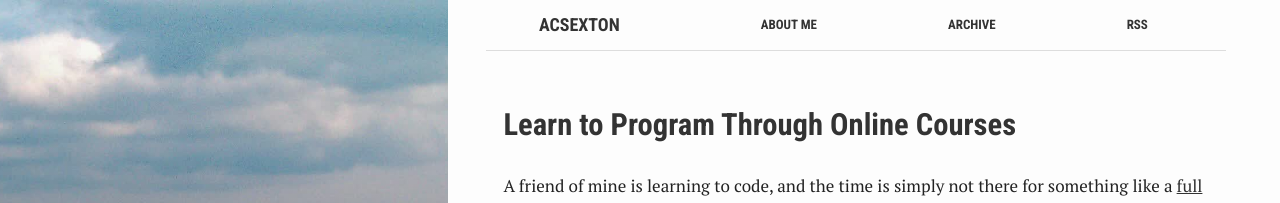
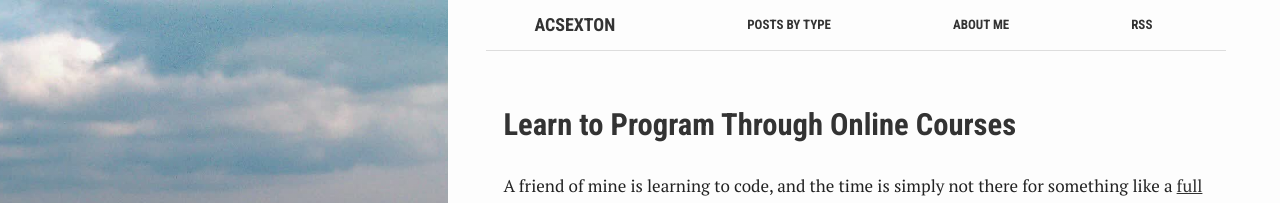
Before and after one commit to acsexton/acsexton.github.io, a Jekyll site: the page built from index.html, in a window 1280 px wide and 1124 px high. Shown: the top 203 px of the window. Built offline with Jekyll 4.4.1, drawn with Linux system fonts in a browser that asks for light colours.

Commit message:
reorder header

```diff
--- a/_data/navigation.yml
+++ b/_data/navigation.yml
@@ -1,4 +1,4 @@
+- name: Posts by Type
+  link: /pages/archive.html
 - name: About Me
   link: /pages/aboutme.html
-- name: Archive
-  link: /pages/archive.html
```
